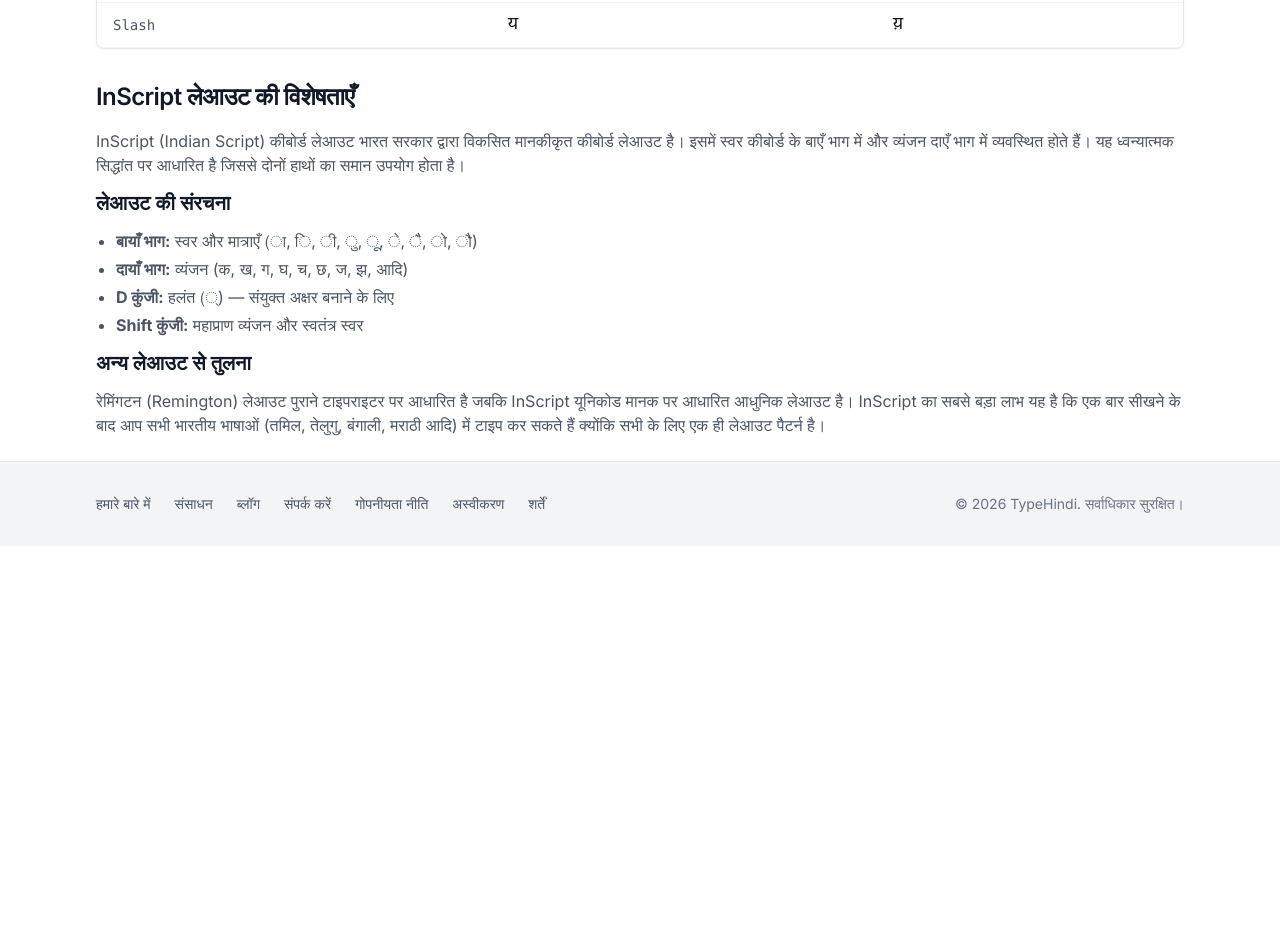
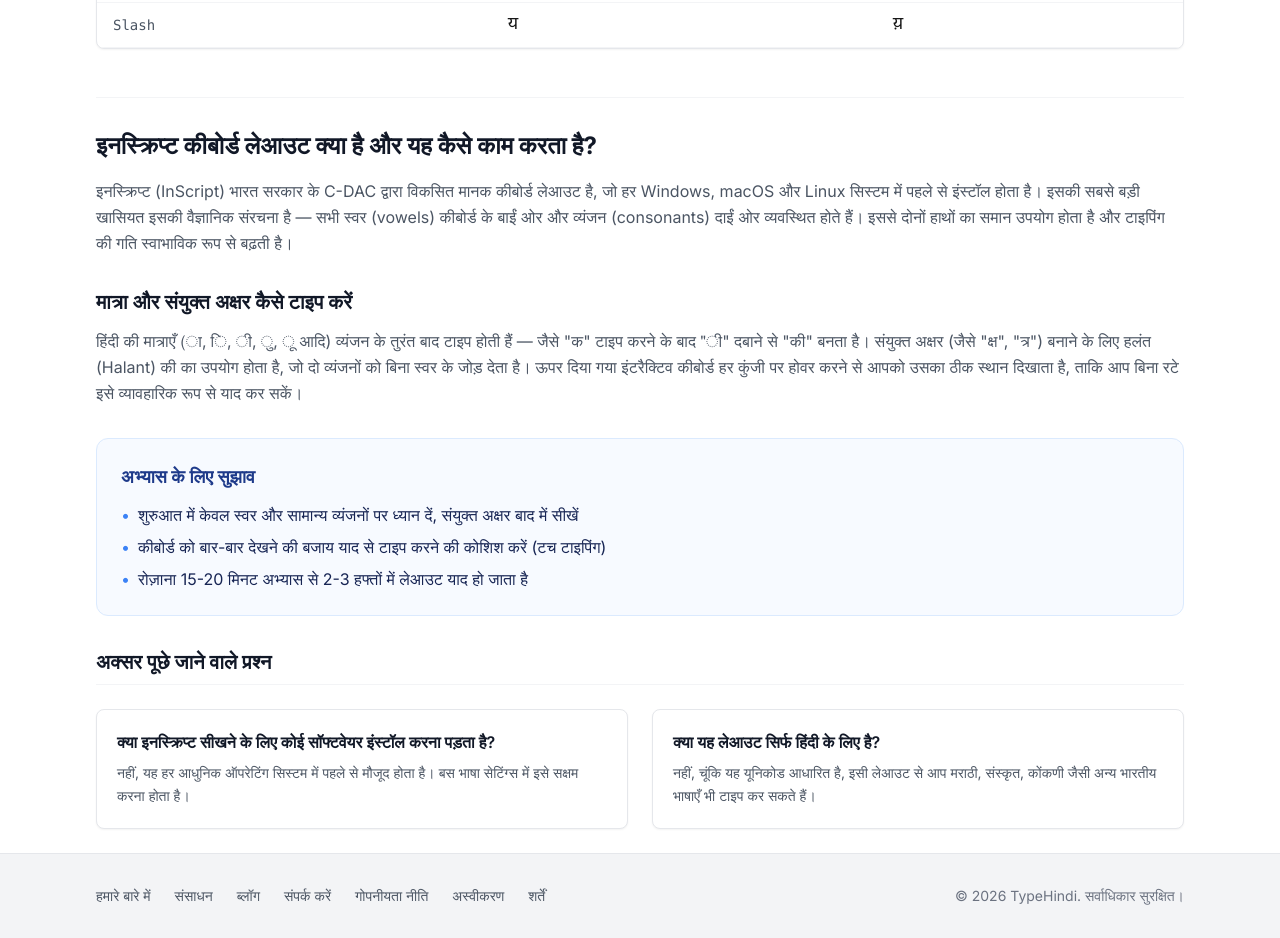
Before and after one commit to therohitbiruli/typehindi, a Next.js app: page /keyboard-layout in a window 1280 px wide. Shown: the part 2680-3618 px from the top of the page. Before the commit the page ends 3226 px from the top, so only its background shows below. Built offline with nearby package versions, Linux system fonts and the light colour scheme.

Commit message:
add updated copy drafts and FAQs to keyboard layout and translators pages

```diff
--- a/src/app/keyboard-layout/page.tsx
+++ b/src/app/keyboard-layout/page.tsx
@@ -55,24 +55,70 @@ export default function KeyboardLayoutPage() {
         </div>
       </div>
 
-      {/* Explanation */}
-      <section className="mt-8 space-y-4">
-        <h2 className="heading-2">InScript लेआउट की विशेषताएँ</h2>
-        <div className="prose max-w-none text-gray-600 dark:text-gray-300 space-y-3">
-          <p>
-            InScript (Indian Script) कीबोर्ड लेआउट भारत सरकार द्वारा विकसित मानकीकृत कीबोर्ड लेआउट है। इसमें स्वर कीबोर्ड के बाएँ भाग में और व्यंजन दाएँ भाग में व्यवस्थित होते हैं। यह ध्वन्यात्मक सिद्धांत पर आधारित है जिससे दोनों हाथों का समान उपयोग होता है।
+      {/* Explanation & User Guide */}
+      <section className="mt-12 border-t border-gray-100 dark:border-gray-800 pt-8 space-y-8">
+        <div>
+          <h2 className="text-2xl font-bold text-gray-900 dark:text-white mb-4">
+            इनस्क्रिप्ट कीबोर्ड लेआउट क्या है और यह कैसे काम करता है?
+          </h2>
+          <p className="text-gray-600 dark:text-gray-300 leading-relaxed">
+            इनस्क्रिप्ट (InScript) भारत सरकार के C-DAC द्वारा विकसित मानक कीबोर्ड लेआउट है, जो हर Windows, macOS और Linux सिस्टम में पहले से इंस्टॉल होता है। इसकी सबसे बड़ी खासियत इसकी वैज्ञानिक संरचना है — सभी स्वर (vowels) कीबोर्ड के बाईं ओर और व्यंजन (consonants) दाईं ओर व्यवस्थित होते हैं। इससे दोनों हाथों का समान उपयोग होता है और टाइपिंग की गति स्वाभाविक रूप से बढ़ती है।
           </p>
-          <h3 className="heading-3">लेआउट की संरचना</h3>
-          <ul className="list-disc pl-5 space-y-1">
-            <li><strong>बायाँ भाग:</strong> स्वर और मात्राएँ (ा, ि, ी, ु, ू, े, ै, ो, ौ)</li>
-            <li><strong>दायाँ भाग:</strong> व्यंजन (क, ख, ग, घ, च, छ, ज, झ, आदि)</li>
-            <li><strong>D कुंजी:</strong> हलंत (्) — संयुक्त अक्षर बनाने के लिए</li>
-            <li><strong>Shift कुंजी:</strong> महाप्राण व्यंजन और स्वतंत्र स्वर</li>
+        </div>
+
+        <div>
+          <h3 className="text-xl font-semibold text-gray-900 dark:text-white mb-3">
+            मात्रा और संयुक्त अक्षर कैसे टाइप करें
+          </h3>
+          <p className="text-gray-600 dark:text-gray-300 leading-relaxed">
+            हिंदी की मात्राएँ (ा, ि, ी, ु, ू आदि) व्यंजन के तुरंत बाद टाइप होती हैं — जैसे "क" टाइप करने के बाद "ी" दबाने से "की" बनता है। संयुक्त अक्षर (जैसे "क्ष", "त्र") बनाने के लिए हलंत (Halant) की का उपयोग होता है, जो दो व्यंजनों को बिना स्वर के जोड़ देता है। ऊपर दिया गया इंटरैक्टिव कीबोर्ड हर कुंजी पर होवर करने से आपको उसका ठीक स्थान दिखाता है, ताकि आप बिना रटे इसे व्यावहारिक रूप से याद कर सकें।
+          </p>
+        </div>
+
+        <div className="bg-blue-50/50 dark:bg-blue-950/20 border border-blue-100 dark:border-blue-900/30 rounded-xl p-6">
+          <h3 className="text-lg font-semibold text-blue-900 dark:text-blue-200 mb-3">
+            अभ्यास के लिए सुझाव
+          </h3>
+          <ul className="space-y-2 text-blue-950 dark:text-blue-300">
+            <li className="flex items-start">
+              <span className="text-blue-500 mr-2">•</span>
+              <span>शुरुआत में केवल स्वर और सामान्य व्यंजनों पर ध्यान दें, संयुक्त अक्षर बाद में सीखें</span>
+            </li>
+            <li className="flex items-start">
+              <span className="text-blue-500 mr-2">•</span>
+              <span>कीबोर्ड को बार-बार देखने की बजाय याद से टाइप करने की कोशिश करें (टच टाइपिंग)</span>
+            </li>
+            <li className="flex items-start">
+              <span className="text-blue-500 mr-2">•</span>
+              <span>रोज़ाना 15-20 मिनट अभ्यास से 2-3 हफ्तों में लेआउट याद हो जाता है</span>
+            </li>
           </ul>
-          <h3 className="heading-3">अन्य लेआउट से तुलना</h3>
-          <p>
-            रेमिंगटन (Remington) लेआउट पुराने टाइपराइटर पर आधारित है जबकि InScript यूनिकोड मानक पर आधारित आधुनिक लेआउट है। InScript का सबसे बड़ा लाभ यह है कि एक बार सीखने के बाद आप सभी भारतीय भाषाओं (तमिल, तेलुगु, बंगाली, मराठी आदि) में टाइप कर सकते हैं क्योंकि सभी के लिए एक ही लेआउट पैटर्न है।
-          </p>
+        </div>
+
+        <div className="space-y-6">
+          <h3 className="text-xl font-semibold text-gray-900 dark:text-white border-b border-gray-100 dark:border-gray-800 pb-2">
+            अक्सर पूछे जाने वाले प्रश्न
+          </h3>
+
+          <div className="grid md:grid-cols-2 gap-6">
+            <div className="card p-5">
+              <h4 className="font-semibold text-gray-900 dark:text-white mb-2">
+                क्या इनस्क्रिप्ट सीखने के लिए कोई सॉफ्टवेयर इंस्टॉल करना पड़ता है?
+              </h4>
+              <p className="text-sm text-gray-600 dark:text-gray-300 leading-relaxed">
+                नहीं, यह हर आधुनिक ऑपरेटिंग सिस्टम में पहले से मौजूद होता है। बस भाषा सेटिंग्स में इसे सक्षम करना होता है।
+              </p>
+            </div>
+
+            <div className="card p-5">
+              <h4 className="font-semibold text-gray-900 dark:text-white mb-2">
+                क्या यह लेआउट सिर्फ हिंदी के लिए है?
+              </h4>
+              <p className="text-sm text-gray-600 dark:text-gray-300 leading-relaxed">
+                नहीं, चूंकि यह यूनिकोड आधारित है, इसी लेआउट से आप मराठी, संस्कृत, कोंकणी जैसी अन्य भारतीय भाषाएँ भी टाइप कर सकते हैं।
+              </p>
+            </div>
+          </div>
         </div>
       </section>
 
--- a/src/app/translators/page.tsx
+++ b/src/app/translators/page.tsx
@@ -54,13 +54,56 @@ export default function TranslatorsPage() {
         </div>
       </div>
 
-      {/* SEO Text */}
-      <div className="bg-white dark:bg-gray-900 border border-gray-200 dark:border-gray-800 shadow-sm p-6 space-y-4">
-        <h3 className="text-lg font-normal text-blue-800 dark:text-blue-400 border-b border-gray-100 dark:border-gray-800 pb-2">हमारे नेटिव भारतीय अनुवादकों (Translators) के बारे में</h3>
-        <p className="text-sm text-gray-600 dark:text-gray-300 leading-relaxed">
-          क्षेत्रीय भारतीय भाषाओं में टाइप करने के लिए पहले जटिल कीबोर्ड लेआउट सीखने की आवश्यकता होती थी। हमारे अंग्रेजी/हिंदी से नेटिव ट्रांसलिटरेशन (लिप्यंतरण) टूल के साथ, आप आसानी से मानक अंग्रेजी (QWERTY) या हिंदी कीबोर्ड का उपयोग करके पंजाबी, मराठी, संथाली और गुजराती जैसी भाषाओं में टाइप कर सकते हैं। बस शब्द को वैसे ही टाइप करें जैसे वह अंग्रेजी या हिंदी में लगता है, और टूल स्वचालित रूप से इसे संबंधित मूल लिपि में बदल देगा।
+      {/* Explanation & FAQs */}
+      <section className="bg-white dark:bg-gray-900 border border-gray-200 dark:border-gray-800 shadow-sm p-8 space-y-8 rounded-xl">
+        <h3 className="text-2xl font-semibold text-gray-900 dark:text-white border-b border-gray-100 dark:border-gray-800 pb-3">
+          यह ट्रांसलेटर टूल कैसे काम करता है
+        </h3>
+
+        <p className="text-gray-600 dark:text-gray-300 leading-relaxed">
+          यह टूल आपके द्वारा टाइप किए गए अंग्रेज़ी या रोमन लिपि के शब्दों को तुरंत देवनागरी हिंदी में बदल देता है। यह पूरी तरह ब्राउज़र में काम करता है, इसलिए आपका टाइप किया हुआ टेक्स्ट कहीं सर्वर पर नहीं भेजा जाता — गति तेज़ रहती है और प्राइवेसी भी बनी रहती है।
         </p>
-      </div>
+
+        <div className="grid md:grid-cols-2 gap-6">
+          <div className="border border-gray-100 dark:border-gray-800 rounded-lg p-5">
+            <h4 className="font-semibold text-blue-800 dark:text-blue-400 text-lg mb-2">कब इस्तेमाल करें</h4>
+            <p className="text-sm text-gray-600 dark:text-gray-300 leading-relaxed">
+              अगर आपको हिंदी कीबोर्ड लेआउट याद नहीं है लेकिन जल्दी में देवनागरी में कुछ टाइप करना है — जैसे व्हाट्सऐप मैसेज, ईमेल, या कोई फॉर्म — तो यह टूल उपयोगी है। यह इनस्क्रिप्ट सीखने का विकल्प नहीं है; सरकारी टाइपिंग परीक्षाओं (SSC, स्टेनोग्राफर आदि) के लिए आपको असली कीबोर्ड लेआउट (Learn सेक्शन) ही सीखना होगा, क्योंकि परीक्षा केंद्रों में ट्रांसलेटर टूल की सुविधा नहीं मिलती।
+            </p>
+          </div>
+
+          <div className="border border-gray-100 dark:border-gray-800 rounded-lg p-5">
+            <h4 className="font-semibold text-blue-800 dark:text-blue-400 text-lg mb-2">सटीकता और सीमाएँ</h4>
+            <p className="text-sm text-gray-600 dark:text-gray-300 leading-relaxed">
+              ट्रांसलिटरेशन टूल ध्वनि के आधार पर शब्द बदलते हैं, इसलिए कुछ जटिल या कम इस्तेमाल होने वाले शब्दों में सुझाव सटीक नहीं भी हो सकता — ऐसे में आप सुझाव सूची से सही विकल्प चुन सकते हैं।
+            </p>
+          </div>
+        </div>
+
+        <div className="space-y-6 pt-4 border-t border-gray-100 dark:border-gray-800">
+          <h4 className="text-xl font-semibold text-gray-900 dark:text-white">अक्सर पूछे जाने वाले प्रश्न</h4>
+
+          <div className="space-y-4">
+            <div className="bg-gray-50 dark:bg-gray-800/40 rounded-lg p-5">
+              <h5 className="font-semibold text-gray-900 dark:text-white mb-2">
+                क्या यह टूल सरकारी टाइपिंग टेस्ट की तैयारी के लिए काम आएगा?
+              </h5>
+              <p className="text-sm text-gray-600 dark:text-gray-300 leading-relaxed">
+                सीधे तौर पर नहीं — परीक्षा में आपको इनस्क्रिप्ट कीबोर्ड से ही टाइप करना होता है। यह टूल केवल रोज़मर्रा के हिंदी टाइपिंग कार्यों के लिए है।
+              </p>
+            </div>
+
+            <div className="bg-gray-50 dark:bg-gray-800/40 rounded-lg p-5">
+              <h5 className="font-semibold text-gray-900 dark:text-white mb-2">
+                क्या डेटा सेव होता है?
+              </h5>
+              <p className="text-sm text-gray-600 dark:text-gray-300 leading-relaxed">
+                नहीं, कुछ भी सर्वर पर सेव या भेजा नहीं जाता।
+              </p>
+            </div>
+          </div>
+        </div>
+      </section>
 
     </div>
   );
```
